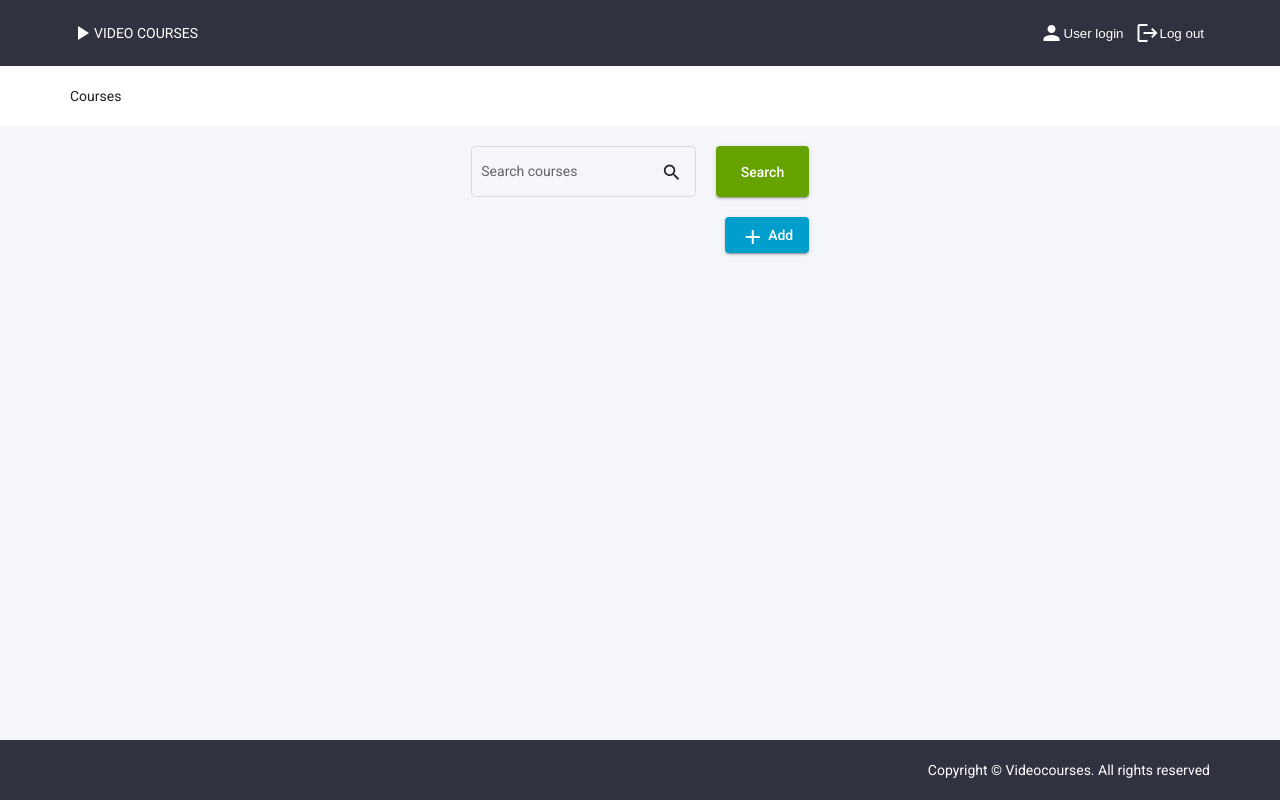
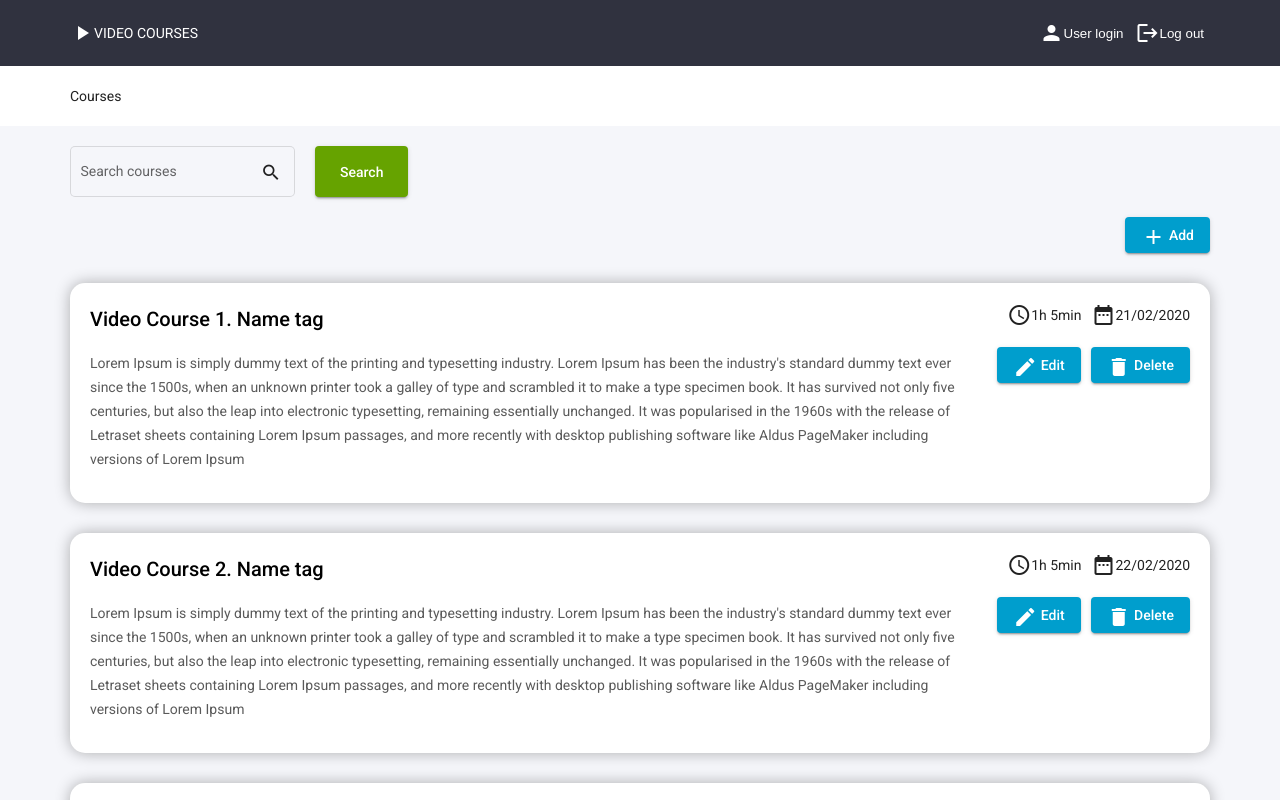
Before and after one commit to SlavikSurminskiy/courses-angular-app, an Angular app: page / in a window 1280 px wide. Built offline with nearby package versions, Linux system fonts and the light colour scheme.

Commit message:
hw-2/created course-card component and showed courses

```diff
--- a/src/app/app.module.ts
+++ b/src/app/app.module.ts
@@ -9,6 +9,7 @@ import { LogoComponent } from './logo/logo.component';
 import { FooterComponent } from './footer/footer.component';
 import { HeaderComponent } from './header/header.component';
 import { CoursesComponent } from './courses/courses.component';
+import { CourseCardComponent } from './course-card/course-card.component';
 import { BreadcrumbsComponent } from './breadcrumbs/breadcrumbs.component';
 
 // material
@@ -25,6 +26,7 @@ import { BrowserAnimationsModule } from '@angular/platform-browser/animations';
     FooterComponent,
     HeaderComponent,
     CoursesComponent,
+    CourseCardComponent,
     BreadcrumbsComponent,
   ],
   imports: [
--- /dev/null
+++ b/src/app/course-card/course-card.component.html
@@ -0,0 +1,30 @@
+<div class="course-card">
+  <div class="course-card__description">
+    <h2 class="title">
+      <a href="#">{{course.title}}</a>
+    </h2>
+    <p class="description">{{course.description}}</p>
+  </div>
+  <div class="course-card__actions">
+    <div class="duration">
+      <span><mat-icon>schedule</mat-icon>{{courseDuration}}</span>
+      <span><mat-icon>date_range</mat-icon>{{course.creationDate}}</span>
+    </div>
+    <div class="actions">
+      <button
+        mat-raised-button color="accent"
+        (click)="onEditClick()"
+      >
+        <mat-icon>edit</mat-icon>
+        Edit
+      </button>
+      <button
+        mat-raised-button color="accent"
+        (click)="onDeleteClick()"
+      >
+        <mat-icon>delete</mat-icon>
+        Delete
+      </button>
+    </div>
+  </div>
+</div>
--- /dev/null
+++ b/src/app/course-card/course-card.component.scss
@@ -0,0 +1,67 @@
+@import "src/styles/media";
+
+.course-card {
+  display: flex;
+  justify-content: space-between;
+  margin: 30px 0;
+  padding: 20px;
+  background: #fff;
+  border-radius: 15px;
+  box-shadow: 0 0 15px rgba(0,0,0,0.3);
+
+  @include media-below-medium {
+    flex-direction: column;
+  }
+
+  &__description {
+    .title {
+      a {
+        color: #000;
+        text-decoration: none;
+      }
+    }
+
+    .description {
+      color: #5a5a5a;
+      line-height: 24px;
+    }
+  }
+
+  &__actions {
+    display: flex;
+    flex-direction: column;
+    align-items: flex-end;
+    flex-grow: 1;
+    flex-shrink: 0;
+    flex-basis: 200px;
+    margin-left: 20px;
+
+    @include media-below-medium {
+      flex-basis: auto;
+      margin-left: 0;
+    }
+
+    .duration {
+      display: flex;
+
+      span {
+        display: flex;
+        align-items: center;
+
+        &:not(:last-of-type) {
+          margin-right: 10px;
+        }
+      }
+    }
+
+    .actions {
+      margin-top: 20px;
+
+      button {
+        &:not(:last-of-type) {
+          margin-right: 10px;
+        }
+      }
+    }
+  }
+}
--- /dev/null
+++ b/src/app/course-card/course-card.component.ts
@@ -0,0 +1,40 @@
+import { Component, Input, OnInit, Output, EventEmitter } from '@angular/core';
+import { ICourse } from '../shared/models/course.model';
+
+@Component({
+  selector: 'app-course-card',
+  templateUrl: './course-card.component.html',
+  styleUrls: ['./course-card.component.scss']
+})
+export class CourseCardComponent implements OnInit {
+  @Input() course: ICourse = {
+    id: '',
+    title: '',
+    creationDate: '',
+    duration: 0,
+    description: '',
+  };
+
+  @Output() edit: EventEmitter<string> = new EventEmitter();
+  @Output() delete: EventEmitter<string> = new EventEmitter();
+
+  constructor() { }
+
+  ngOnInit(): void { }
+
+  get courseDuration(): string {
+    const { duration } = this.course;
+    const hours = Math.floor(duration / 60);
+    const minutes = duration % 60;
+
+    return `${hours}h ${minutes}min`;
+  }
+
+  onEditClick(): void {
+    this.edit.emit(this.course.id);
+  }
+
+  onDeleteClick(): void {
+    this.delete.emit(this.course.id);
+  }
+}
--- a/src/app/courses/courses.component.html
+++ b/src/app/courses/courses.component.html
@@ -21,4 +21,15 @@
       <mat-icon>add</mat-icon> Add
     </button>
   </div>
+
+  <app-course-card
+    *ngFor="let c of courses"
+    [course]="c"
+    (edit)="onEdit($event)"
+    (delete)="onDelete($event)"
+  ></app-course-card>
+
+  <div class="courses__load-more">
+    <button (click)="onLoadMore()">Load More</button>
+  </div>
 </div>
--- a/src/app/courses/courses.component.scss
+++ b/src/app/courses/courses.component.scss
@@ -28,4 +28,23 @@
     display: flex;
     justify-content: flex-end;
   }
+
+  &__load-more {
+    display: flex;
+    justify-content: center;
+    margin: 30px 0;
+    padding: 15px;
+    background: #fff;
+    border-radius: 10px;
+    box-shadow: 0 0 15px rgba(0,0,0,0.3);
+
+    button {
+      background: none;
+      color: $accent-color;
+      border: none;
+      text-transform: uppercase;
+      text-decoration: underline;
+      cursor: pointer;
+    }
+  }
 }
--- a/src/app/courses/courses.component.ts
+++ b/src/app/courses/courses.component.ts
@@ -1,4 +1,7 @@
 import { Component, OnInit, ViewEncapsulation } from '@angular/core';
+
+import { ICourse } from '../shared/models/course.model';
+import { CoursesService } from '../services/courses/courses.service';
 
 @Component({
   selector: 'app-courses',
@@ -8,12 +11,27 @@ import { Component, OnInit, ViewEncapsulation } from '@angular/core';
 })
 export class CoursesComponent implements OnInit {
   searchQuery = '';
+  courses: ICourse[] = [];
 
-  constructor() {}
+  constructor(private coursesService: CoursesService) {}
 
-  ngOnInit(): void {}
+  ngOnInit(): void {
+    this.courses = this.coursesService.getCourses();
+  }
 
   onSearch(): void {
     console.log(this.searchQuery);
   }
+
+  onEdit(courseId: string): void {
+    console.log(courseId);
+  }
+
+  onDelete(courseId: string): void {
+    console.log(courseId);
+  }
+
+  onLoadMore(): void {
+    console.log('call load more');
+  }
 }
--- /dev/null
+++ b/src/app/services/courses/courses.service.ts
@@ -0,0 +1,16 @@
+import { Injectable } from '@angular/core';
+
+import { COURSES } from './mock-courses';
+import { ICourse } from '../../shared/models/course.model';
+
+@Injectable({
+  providedIn: 'root'
+})
+export class CoursesService {
+
+  constructor() { }
+
+  getCourses(): ICourse[] {
+    return COURSES;
+  }
+}
--- /dev/null
+++ b/src/app/services/courses/mock-courses.ts
@@ -0,0 +1,32 @@
+import { ICourse } from '../../shared/models/course.model';
+
+export const COURSES: ICourse[] = [
+  {
+    id: '01',
+    title: 'Video Course 1. Name tag',
+    creationDate: '21/02/2020',
+    duration: 65,
+    description: 'Lorem Ipsum is simply dummy text of the printing and typesetting industry. Lorem Ipsum has been the industry\'s standard dummy text ever since the 1500s, when an unknown printer took a galley of type and scrambled it to make a type specimen book. It has survived not only five centuries, but also the leap into electronic typesetting, remaining essentially unchanged. It was popularised in the 1960s with the release of Letraset sheets containing Lorem Ipsum passages, and more recently with desktop publishing software like Aldus PageMaker including versions of Lorem Ipsum'
+  },
+  {
+    id: '02',
+    title: 'Video Course 2. Name tag',
+    creationDate: '22/02/2020',
+    duration: 65,
+    description: 'Lorem Ipsum is simply dummy text of the printing and typesetting industry. Lorem Ipsum has been the industry\'s standard dummy text ever since the 1500s, when an unknown printer took a galley of type and scrambled it to make a type specimen book. It has survived not only five centuries, but also the leap into electronic typesetting, remaining essentially unchanged. It was popularised in the 1960s with the release of Letraset sheets containing Lorem Ipsum passages, and more recently with desktop publishing software like Aldus PageMaker including versions of Lorem Ipsum'
+  },
+  {
+    id: '03',
+    title: 'Video Course 3. Name tag',
+    creationDate: '23/02/2020',
+    duration: 65,
+    description: 'Lorem Ipsum is simply dummy text of the printing and typesetting industry. Lorem Ipsum has been the industry\'s standard dummy text ever since the 1500s, when an unknown printer took a galley of type and scrambled it to make a type specimen book. It has survived not only five centuries, but also the leap into electronic typesetting, remaining essentially unchanged. It was popularised in the 1960s with the release of Letraset sheets containing Lorem Ipsum passages, and more recently with desktop publishing software like Aldus PageMaker including versions of Lorem Ipsum'
+  },
+  {
+    id: '04',
+    title: 'Video Course 4. Name tag',
+    creationDate: '24/02/2020',
+    duration: 65,
+    description: 'Lorem Ipsum is simply dummy text of the printing and typesetting industry. Lorem Ipsum has been the industry\'s standard dummy text ever since the 1500s, when an unknown printer took a galley of type and scrambled it to make a type specimen book. It has survived not only five centuries, but also the leap into electronic typesetting, remaining essentially unchanged. It was popularised in the 1960s with the release of Letraset sheets containing Lorem Ipsum passages, and more recently with desktop publishing software like Aldus PageMaker including versions of Lorem Ipsum'
+  },
+];
--- /dev/null
+++ b/src/styles/media.scss
@@ -0,0 +1,19 @@
+@mixin media-narrow {
+  @media (max-width: 575px) { @content; }
+}
+
+@mixin media-medium-narrow {
+  @media (min-width: 576px) and (max-width: 767px) { @content; }
+}
+
+@mixin media-medium {
+  @media (min-width: 768px) and (max-width: 1023px) { @content; }
+}
+
+@mixin media-below-medium {
+  @media (max-width: 767px) { @content; }
+}
+
+@mixin media-below-wide {
+  @media (max-width: 1023px) { @content; }
+}
```
Also changed, not shown: 2 other files (tests, documents, lock files or other folders).
